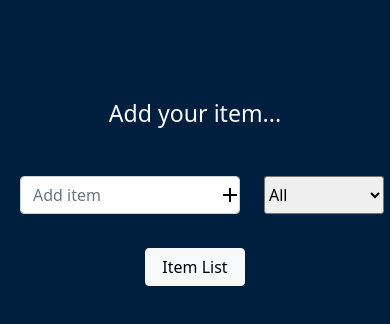
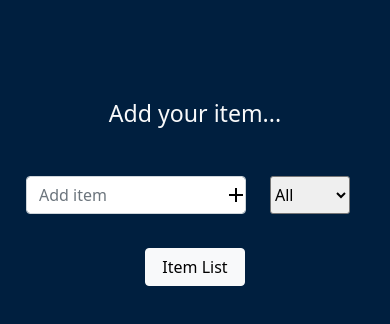
Before and after one commit to Prashant-Pipaliya/React-ToDo, a React (Create React App) app: page / in a window 390 px wide. Shown: the top 324 px of the page. Built offline with nearby package versions, Linux system fonts and the light colour scheme.

Commit message:
todo-list-commit

```diff
--- a/src/index.css
+++ b/src/index.css
@@ -92,7 +92,7 @@ input[type="text" ]{
 @media screen and (max-width: 500px){
   .todo_content{
     width: 220px;
-    margin-left: 20px;
+    margin-left: 26px;
   }
   input[type="text" ]{
     position: absolute;
@@ -101,4 +101,7 @@ input[type="text" ]{
   .addButton{
     left: 90%;
   }
+  .dropDown{
+    width: 80px!important;
+  }
 }
```
